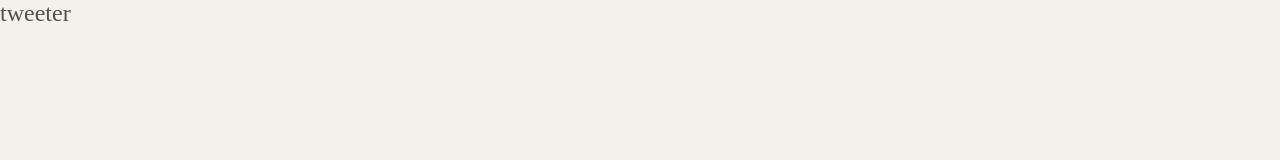
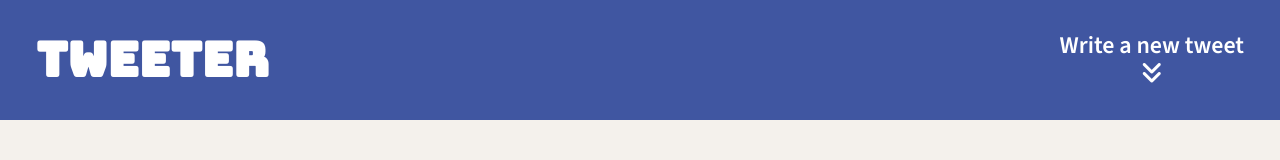
Before and after one commit to codingMadeSimple/tweeterV1, a website: page public/index.html in a window 1280 px wide. Drawn offline with nearby package versions, Linux system fonts and the light colour scheme.

Commit message:
Created Nav bar with icon

```diff
--- a/package.json
+++ b/package.json
@@ -11,9 +11,9 @@
   "author": "Lighthouse Labs",
   "license": "ISC",
   "dependencies": {
-    "body-parser": "^1.15.2",
+    "body-parser": "^1.20.2",
     "chance": "^1.0.2",
-    "express": "^4.13.4",
+    "express": "^4.18.2",
     "md5": "^2.1.0"
   },
   "devDependencies": {
--- a/public/index.html
+++ b/public/index.html
@@ -1,14 +1,25 @@
 <!DOCTYPE html>
 <html lang="en">
+
 <head>
   <!-- Meta Information -->
   <title>Tweeter - Home Page</title>
 
   <!-- External CSS -->
-    <link rel="stylesheet" href="https://cdnjs.cloudflare.com/ajax/libs/normalize/8.0.1/normalize.min.css" type="text/css" />
+  <link rel="stylesheet" href="https://cdnjs.cloudflare.com/ajax/libs/normalize/8.0.1/normalize.min.css"
+    type="text/css" />
+
+  <!-- Imported fonts -->
+  <link rel="preconnect" href="https://fonts.googleapis.com">
+  <link rel="preconnect" href="https://fonts.gstatic.com" crossorigin>
+  <link
+    href="https://fonts.googleapis.com/css2?family=Bungee&family=Source+Sans+3:ital,wght@0,300;0,600;1,300;1,600&display=swap"
+    rel="stylesheet">
+    <link rel="stylesheet" href="https://cdnjs.cloudflare.com/ajax/libs/font-awesome/6.4.0/css/all.min.css" integrity="sha512-iecdLmaskl7CVkqkXNQ/ZH/XLlvWZOJyj7Yy7tcenmpD1ypASozpmT/E0iPtmFIB46ZmdtAc9eNBvH0H/ZpiBw==" crossorigin="anonymous" referrerpolicy="no-referrer" />
 
   <!-- App CSS -->
   <link rel="stylesheet" href="/styles/layout.css" type="text/css" />
+  <link rel="stylesheet" href="/styles/nav.css" type="text/css" />
 
   <!-- External JS -->
   <script src="https://ajax.googleapis.com/ajax/libs/jquery/3.4.1/jquery.min.js"></script>
@@ -19,11 +30,18 @@
 
 <body>
   <!-- Top nav bar (fixed) -->
-    <nav>
-      <span>tweeter</span>
+  <nav class="navbar">
+    <div class="logo">
+      <h1>TWEETER</h1>
+    </div>
+    <div class = "center">
+      <div><strong>Write</strong> a new tweet</div>
+      <div><i class="fa-solid fa-angles-down"></i></div>
+    </div>
   </nav>
 
   <!-- Page-specific (main) content here -->
   <main class="container"></main>
 </body>
+
 </html>
--- a/public/styles/layout.css
+++ b/public/styles/layout.css
@@ -3,10 +3,15 @@
  * https://css-tricks.com/international-box-sizing-awareness-day/
  * Do not modify these two selectors, please
  */
+
+
 html {
   box-sizing: border-box;
 }
-*, *:before, *:after {
+
+*,
+*:before,
+*:after {
   box-sizing: inherit;
 }
 
@@ -14,12 +19,27 @@
  * Global layout stuff
  */
 
+title {
+  font-family: 'Bungee', sans-serif;
+}
+
 body {
   color: #545149;
   background-color: #f4f1ec;
   font-size: 24px;
+  font-family: 'Source Sans 3', sans-serif;
 }
 
 /*
  * Additional CSS can be defined below or in other CSS files, as per instructions
  */
+
+.logo {
+  font-family: "Bungee", "sans-serif";
+}
+
+.center {
+  display: flex;
+  flex-direction: column;
+  align-items: center;
+}
--- /dev/null
+++ b/public/styles/nav.css
@@ -0,0 +1,12 @@
+.navbar{
+  display: flex;
+  flex-direction: row;
+  justify-content: space-between;
+  align-items: center;
+  height: 120px;
+  width: 100%;
+  color: #FFFFFF;
+  background-color: #4056A1;
+  margin: 0;
+  padding: 1.5em;
+}
```
Also changed, not shown: server/data-files/initial-tweets.json (+5 -5 lines), 1 other file. Lines whose indentation alone changed are shown as unchanged.
